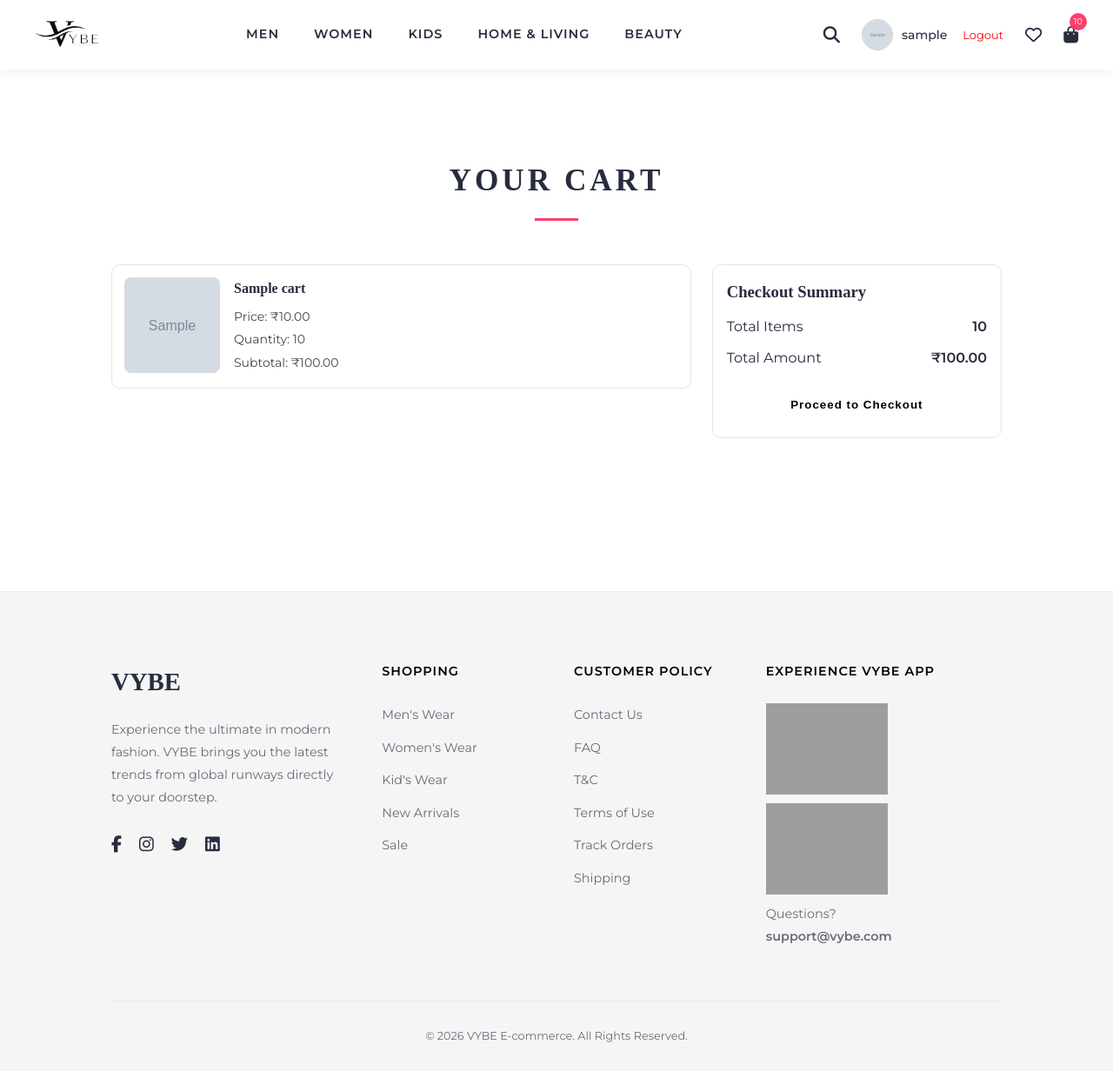
After one commit to JatinTehri/BEE_FINAL_PROJECT, a Node server app: page /cart in a window 1280 px wide. The commit adds this page. Shown: the whole page at 87% size. Run offline with Node 20, Linux system fonts and the light colour scheme; a user stored in the database is signed in; tables that the repository leaves empty hold one stand-in row (values such as "Sample post"); grey boxes marked "Sample" are stand-in pictures; some libraries are stand-ins or nearby versions; grey boxes are pictures that could not be loaded.

Commit message:
Implement MongoDB-backed cart add, count, and checkout total flow
Agent-Logs-Url: https://github.com/JatinTehri/VybeCopy/sessions/0deb0d5e-f123-4062-8cf9-73ab41605fc0

Co-authored-by: JatinTehri <194949527+JatinTehri@users.noreply.github.com>

```diff
--- a/public/css/style.css
+++ b/public/css/style.css
@@ -771,3 +771,102 @@ border-radius:10px;
 .product-grid::-webkit-scrollbar-track{
 background:transparent;
 }
+
+.cart-page {
+    min-height: calc(100vh - 200px);
+}
+
+.cart-empty {
+    text-align: center;
+    padding: 30px 0;
+}
+
+.cart-layout {
+    display: grid;
+    grid-template-columns: 2fr 1fr;
+    gap: 24px;
+    align-items: flex-start;
+}
+
+.cart-items-list {
+    display: grid;
+    gap: 16px;
+}
+
+.cart-item-card {
+    display: flex;
+    gap: 16px;
+    border: 1px solid #e5e5e5;
+    border-radius: 10px;
+    padding: 14px;
+    background: #fff;
+}
+
+.cart-item-image-wrap {
+    width: 110px;
+    height: 110px;
+    flex-shrink: 0;
+    border-radius: 8px;
+    overflow: hidden;
+    background: #f1f1f1;
+    display: flex;
+    align-items: center;
+    justify-content: center;
+}
+
+.cart-item-image {
+    width: 100%;
+    height: 100%;
+    object-fit: cover;
+}
+
+.cart-item-image-placeholder {
+    font-size: 12px;
+    color: #666;
+}
+
+.cart-item-info h3 {
+    font-size: 16px;
+    margin-bottom: 8px;
+}
+
+.cart-item-info p {
+    font-size: 14px;
+    color: #444;
+    margin-bottom: 4px;
+}
+
+.cart-summary {
+    border: 1px solid #e5e5e5;
+    border-radius: 10px;
+    padding: 16px;
+    position: sticky;
+    top: 100px;
+    background: #fff;
+}
+
+.cart-summary h3 {
+    margin-bottom: 12px;
+}
+
+.cart-summary-row {
+    display: flex;
+    justify-content: space-between;
+    margin-bottom: 10px;
+}
+
+.cart-checkout-btn {
+    width: 100%;
+    margin-top: 10px;
+    cursor: pointer;
+}
+
+@media (max-width: 900px) {
+    .cart-layout {
+        grid-template-columns: 1fr;
+    }
+
+    .cart-summary {
+        position: static;
+    }
+}
--- a/public/js/script.js
+++ b/public/js/script.js
@@ -1,259 +1,162 @@
-// document.addEventListener('DOMContentLoaded', () => {
+const cartCountElement = document.querySelector(".cart-count");
+const authStateElement = document.getElementById("auth-state");
+const isLoggedIn = authStateElement?.dataset?.loggedin === "true";
 
-//     updateCounters();
+const formatPriceToNumber = (priceText) => {
+    if (!priceText) return 0;
+    const match = priceText.replace(/,/g, "").match(/[0-9]+(?:\.[0-9]+)?/);
+    const parsed = Number(match ? match[0] : 0);
+    return Number.isNaN(parsed) ? 0 : parsed;
+};
 
-//     const authElement = document.getElementById('auth-status');
-//     let isLoggedIn = false;
+const updateCartCountBadge = (count) => {
+    if (cartCountElement) {
+        cartCountElement.textContent = String(count || 0);
+    }
+};
 
-//     if (authElement) {
-//         isLoggedIn = authElement.value === 'true';
-//     }
+const loadCartSummary = async () => {
+    if (!isLoggedIn) {
+        updateCartCountBadge(0);
+        return;
+    }
 
-//     const requireLogin = (action) => {
-//         if (!isLoggedIn) {
-//             alert("Please login to continue!");
-//             window.location.href = "/login";
-//         } else {
-//             action();
-//         }
-//     };
+    try {
+        const response = await fetch("/api/cart/summary");
 
-//     // ADD TO CART
-
-//     document.querySelectorAll('.add-to-cart').forEach(btn => {
-
-//         btn.addEventListener('click', () => {
-
-//             requireLogin(() => {
-
-//                 let cart = JSON.parse(localStorage.getItem('cart')) || [];
-
-//                 cart.push({
-//                     id: Date.now()
-//                 });
-
-//                 localStorage.setItem('cart', JSON.stringify(cart));
-
-//                 updateCounters();
-
-//                 alert("Product added to cart!");
-
-//             });
-
-//         });
-
-//     });
-
-//     // WISHLIST
-
-//     document.querySelectorAll('.wishlist-icon').forEach(icon => {
-
-//         icon.addEventListener('click', () => {
-
-//             requireLogin(() => {
-
-//                 let wishlist = JSON.parse(localStorage.getItem('wishlist')) || [];
-
-//                 wishlist.push({
-//                     id: Date.now()
-//                 });
-
-//                 localStorage.setItem('wishlist', JSON.stringify(wishlist));
-
-//                 updateCounters();
-
-//                 const heart = icon.querySelector('i');
-
-//                 heart.classList.remove('fa-regular');
-//                 heart.classList.add('fa-solid');
-//                 heart.style.color = "red";
-
-//             });
-
-//         });
-
-//     });
-
-// });
-
-// function updateCounters() {
-
-//     const cart = JSON.parse(localStorage.getItem('cart')) || [];
-//     const wishlist = JSON.parse(localStorage.getItem('wishlist')) || [];
-
-//     const cartCount = document.getElementById('cart-count');
-//     const wishCount = document.getElementById('wish-count');
-
-//     if (cartCount) {
-//         cartCount.innerText = cart.length;
-//     }
-
-//     if (wishCount) {
-//         wishCount.innerText = wishlist.length;
-//     }
-
-// }
-
-
-/* ================================
-   VYBE E-COMMERCE MAIN JAVASCRIPT
-================================ */
-
-/* CART COUNT */
-let cartCount = 0;
-
-
-/* ================================
-   ADD TO CART FUNCTION
-================================ */
-
-const addToCartButtons = document.querySelectorAll(".add-to-cart");
-const cartCountElement = document.querySelector(".cart-count");
-
-addToCartButtons.forEach((button) => {
-
-    button.addEventListener("click", () => {
-
-        cartCount++;
-
-        if(cartCountElement){
-            cartCountElement.textContent = cartCount;
+        if (!response.ok) {
+            updateCartCountBadge(0);
+            return;
         }
 
-        button.innerText = "Added ✓";
+        const data = await response.json();
+        if (data?.success) {
+            updateCartCountBadge(data.itemCount);
+        }
+    } catch {
+        updateCartCountBadge(0);
+    }
+};
 
-        setTimeout(()=>{
-            button.innerText = "Add to Bag";
-        },1500)
-
+const addToCart = async (product) => {
+    const response = await fetch("/api/cart/add", {
+        method: "POST",
+        headers: {
+            "Content-Type": "application/json"
+        },
+        body: JSON.stringify(product)
     });
 
+    if (response.status === 401) {
+        alert("Please login first to continue.");
+        window.location.href = "/login";
+        return null;
+    }
+
+    if (!response.ok) {
+        throw new Error("Failed to add item");
+    }
+
+    return response.json();
+};
+
+document.querySelectorAll(".add-to-cart").forEach((button) => {
+    button.addEventListener("click", async (event) => {
+        event.preventDefault();
+
+        if (!isLoggedIn) {
+            alert("Please login first to continue.");
+            window.location.href = "/login";
+            return;
+        }
+
+        const productCard = button.closest(".product-card");
+        const productName = productCard?.querySelector(".product-name")?.textContent?.trim() || "Product";
+        const productPriceText = productCard?.querySelector(".product-price")?.textContent?.trim() || "";
+        const productImage = productCard?.querySelector(".product-image img")?.getAttribute("src") || "";
+        const productPrice = formatPriceToNumber(productPriceText);
+        const productKey = `${productName}-${productPrice}`;
+
+        try {
+            const data = await addToCart({
+                productKey,
+                name: productName,
+                price: productPrice,
+                image: productImage
+            });
+
+            if (data?.success) {
+                updateCartCountBadge(data.itemCount);
+                button.innerText = "Added ✓";
+                setTimeout(() => {
+                    button.innerText = "Add to Bag";
+                }, 1200);
+            }
+        } catch {
+            alert("Unable to add to cart. Please try again.");
+        }
+    });
 });
 
-
-/* ================================
-   WISHLIST HEART TOGGLE
-================================ */
-
-const wishlistIcons = document.querySelectorAll(".wishlist-icon i");
-
-wishlistIcons.forEach(icon => {
-
+document.querySelectorAll(".wishlist-icon i").forEach((icon) => {
     icon.addEventListener("click", () => {
-
-        if(icon.classList.contains("fa-regular")){
+        if (icon.classList.contains("fa-regular")) {
             icon.classList.remove("fa-regular");
             icon.classList.add("fa-solid");
             icon.style.color = "#ff3f6c";
-        }
-        else{
+        } else {
             icon.classList.remove("fa-solid");
             icon.classList.add("fa-regular");
             icon.style.color = "";
         }
-
     });
-
 });
-
-
-/* ================================
-   MOBILE MENU TOGGLE
-================================ */
 
 const menuToggle = document.querySelector(".menu-toggle");
 const navMenu = document.querySelector(".nav-menu");
 
-if(menuToggle){
-
+if (menuToggle) {
     menuToggle.addEventListener("click", () => {
-
-        navMenu.classList.toggle("active");
-
+        navMenu?.classList.toggle("active");
     });
-
 }
 
-
-/* ================================
-   NAVBAR SHADOW ON SCROLL
-================================ */
-
 const navbar = document.querySelector(".navbar");
-
 window.addEventListener("scroll", () => {
-
-    if(window.scrollY > 50){
+    if (!navbar) return;
+    if (window.scrollY > 50) {
         navbar.style.boxShadow = "0 6px 20px rgba(0,0,0,0.1)";
-    }
-    else{
+    } else {
         navbar.style.boxShadow = "0 4px 12px rgba(0,0,0,0.05)";
     }
-
 });
 
-
-/* ================================
-   SMOOTH SCROLLING
-================================ */
-
-const links = document.querySelectorAll("a[href^='#']");
-
-links.forEach(link => {
-
-    link.addEventListener("click", function(e){
-
+document.querySelectorAll("a[href^='#']").forEach((link) => {
+    link.addEventListener("click", function (e) {
         e.preventDefault();
-
         const target = document.querySelector(this.getAttribute("href"));
-
-        if(target){
-            target.scrollIntoView({
-                behavior: "smooth"
-            });
+        if (target) {
+            target.scrollIntoView({ behavior: "smooth" });
         }
-
     });
-
 });
 
-
-/* ================================
-   PRODUCT CARD HOVER EFFECT
-================================ */
-
-const productCards = document.querySelectorAll(".product-card");
-
-productCards.forEach(card => {
-
+document.querySelectorAll(".product-card").forEach((card) => {
     card.addEventListener("mouseenter", () => {
-
         card.style.transform = "translateY(-5px)";
-
     });
-
     card.addEventListener("mouseleave", () => {
-
         card.style.transform = "translateY(0px)";
-
     });
-
 });
-
-/* ================================
-   SEARCH BAR TOGGLE
-================================ */
 
 const searchIcon = document.querySelector(".search-icon");
 const searchInput = document.querySelector(".search-input");
+if (searchIcon) {
+    searchIcon.addEventListener("click", () => {
+        searchInput?.classList.toggle("active");
+        searchInput?.focus();
+    });
+}
 
-if(searchIcon){
-
-searchIcon.addEventListener("click",()=>{
-
-searchInput.classList.toggle("active");
-searchInput.focus();
-
-});
-
-}
+loadCartSummary();
--- a/server.js
+++ b/server.js
@@ -14,6 +14,7 @@ const GoogleStrategy = require("passport-google-oauth20").Strategy;
 const session = require("express-session");
 
 const User = require("./models/User");
+const Cart = require("./models/Cart");
 
 const app = express();
 const PORT = process.env.PORT || 3000;
@@ -122,6 +123,22 @@ const authMiddleware = (req, res, next) => {
         next();
     } catch {
         return res.redirect("/login");
+    }
+};
+
+const apiAuthMiddleware = (req, res, next) => {
+    const token = req.cookies.token;
+
+    if (!token) {
+        return res.status(401).json({ success: false, message: "Unauthorized" });
+    }
+
+    try {
+        const decoded = jwt.verify(token, process.env.JWT_SECRET);
+        req.user = decoded;
+        next();
+    } catch {
+        return res.status(401).json({ success: false, message: "Unauthorized" });
     }
 };
 
@@ -316,6 +333,102 @@ app.get("/beauty", authMiddleware, (req, res) => res.render("beauty"));
 app.get("/home-living", authMiddleware, (req, res) => res.render("home-living"));
 
 // ============================
+// CART ROUTES
+// ============================
+
+app.post("/api/cart/add", apiAuthMiddleware, async (req, res) => {
+    try {
+        const { productKey, name, price, image } = req.body;
+
+        if (!productKey || !name || price === undefined) {
+            return res.status(400).json({ success: false, message: "Invalid product data" });
+        }
+
+        const normalizedPrice = Number(price);
+
+        if (Number.isNaN(normalizedPrice) || normalizedPrice < 0) {
+            return res.status(400).json({ success: false, message: "Invalid price" });
+        }
+
+        const existingItem = await Cart.findOne({
+            userId: String(req.user.id),
+            productKey
+        });
+
+        if (existingItem) {
+            existingItem.quantity += 1;
+            await existingItem.save();
+        } else {
+            await Cart.create({
+                userId: String(req.user.id),
+                productKey,
+                name,
+                price: normalizedPrice,
+                image: image || "",
+                quantity: 1
+            });
+        }
+
+        const cartItems = await Cart.find({ userId: String(req.user.id) });
+        const itemCount = cartItems.reduce((sum, item) => sum + item.quantity, 0);
+        const totalAmount = cartItems.reduce((sum, item) => sum + (item.price * item.quantity), 0);
+
+        return res.json({
+            success: true,
+            itemCount,
+            totalAmount
+        });
+    } catch (err) {
+        console.log(err);
+        return res.status(500).json({ success: false, message: "Failed to add to cart" });
+    }
+});
+
+app.get("/api/cart/summary", apiAuthMiddleware, async (req, res) => {
+    try {
+        const cartItems = await Cart.find({ userId: String(req.user.id) });
+        const itemCount = cartItems.reduce((sum, item) => sum + item.quantity, 0);
+        const totalAmount = cartItems.reduce((sum, item) => sum + (item.price * item.quantity), 0);
+
+        return res.json({
+            success: true,
+            itemCount,
+            totalAmount
+        });
+    } catch (err) {
+        console.log(err);
+        return res.status(500).json({ success: false, message: "Failed to fetch cart summary" });
+    }
+});
+
+app.get("/api/cart/items", apiAuthMiddleware, async (req, res) => {
+    try {
+        const items = await Cart.find({ userId: String(req.user.id) }).sort({ createdAt: -1 });
+        return res.json({ success: true, items });
+    } catch (err) {
+        console.log(err);
+        return res.status(500).json({ success: false, message: "Failed to fetch cart items" });
+    }
+});
+
+app.get("/cart", authMiddleware, async (req, res) => {
+    try {
+        const items = await Cart.find({ userId: String(req.user.id) }).sort({ createdAt: -1 });
+        const totalItems = items.reduce((sum, item) => sum + item.quantity, 0);
+        const totalAmount = items.reduce((sum, item) => sum + (item.price * item.quantity), 0);
+
+        res.render("cart", {
+            items,
+            totalItems,
+            totalAmount
+        });
+    } catch (err) {
+        console.log(err);
+        res.send("Error occurred");
+    }
+});
+
+// ============================
 // SERVER
 // ============================
 
--- /dev/null
+++ b/views/cart.ejs
@@ -0,0 +1,63 @@
+<!DOCTYPE html>
+<html lang="en">
+<head>
+<meta charset="UTF-8">
+<meta name="viewport" content="width=device-width, initial-scale=1.0">
+<title>Cart | VYBE</title>
+<link rel="stylesheet" href="/css/style.css">
+<link href="https://fonts.googleapis.com/css2?family=Montserrat:wght@300;400;500;600&display=swap" rel="stylesheet">
+<link rel="stylesheet" href="https://cdnjs.cloudflare.com/ajax/libs/font-awesome/6.5.1/css/all.min.css">
+</head>
+<body>
+<%- include('partials/header') %>
+
+<main class="section-padding cart-page">
+    <div class="section-title">
+        <h2>Your Cart</h2>
+        <div class="underline"></div>
+    </div>
+
+    <% if (!items || items.length === 0) { %>
+        <div class="cart-empty">
+            <p>Your cart is empty.</p>
+            <a href="/men" class="btn-primary">Continue Shopping</a>
+        </div>
+    <% } else { %>
+        <div class="cart-layout">
+            <div class="cart-items-list">
+                <% items.forEach(item => { %>
+                    <div class="cart-item-card">
+                        <div class="cart-item-image-wrap">
+                            <% if (item.image) { %>
+                                <img src="<%= item.image %>" alt="<%= item.name %>" class="cart-item-image">
+                            <% } else { %>
+                                <div class="cart-item-image-placeholder">No Image</div>
+                            <% } %>
+                        </div>
+                        <div class="cart-item-info">
+                            <h3><%= item.name %></h3>
+                            <p>Price: ₹<%= item.price.toFixed(2) %></p>
+                            <p>Quantity: <%= item.quantity %></p>
+                            <p>Subtotal: ₹<%= (item.price * item.quantity).toFixed(2) %></p>
+                        </div>
+                    </div>
+                <% }) %>
+            </div>
+
+            <aside class="cart-summary">
+                <h3>Checkout Summary</h3>
+                <div class="cart-summary-row">
+                    <span>Total Items</span>
+                    <strong><%= totalItems %></strong>
+                </div>
+                <div class="cart-summary-row">
+                    <span>Total Amount</span>
+                    <strong>₹<%= totalAmount.toFixed(2) %></strong>
+                </div>
+                <button class="btn-primary cart-checkout-btn">Proceed to Checkout</button>
+            </aside>
+        </div>
+    <% } %>
+</main>
+
+<%- include('partials/footer') %>
--- a/views/partials/footer.ejs
+++ b/views/partials/footer.ejs
@@ -78,5 +78,7 @@ Questions?<br>
 
 </footer>
 
+<script src="/js/script.js"></script>
+
 </body>
 </html>
--- a/views/partials/header.ejs
+++ b/views/partials/header.ejs
@@ -1,4 +1,5 @@
 <nav class="navbar">
+<div id="auth-state" data-loggedin="<%= user ? 'true' : 'false' %>" style="display:none;"></div>
 
 <div class="nav-container">
 
@@ -44,7 +45,7 @@
 
                 <!-- USERNAME -->
                 <span style="font-weight:500; font-size:14px;">
-                    <%= user.username %>
+                    <%= user.username || user.name %>
                 </span>
 
                 <!-- LOGOUT -->
```
Also changed, not shown: models/Cart.js (+24 -2 lines).
